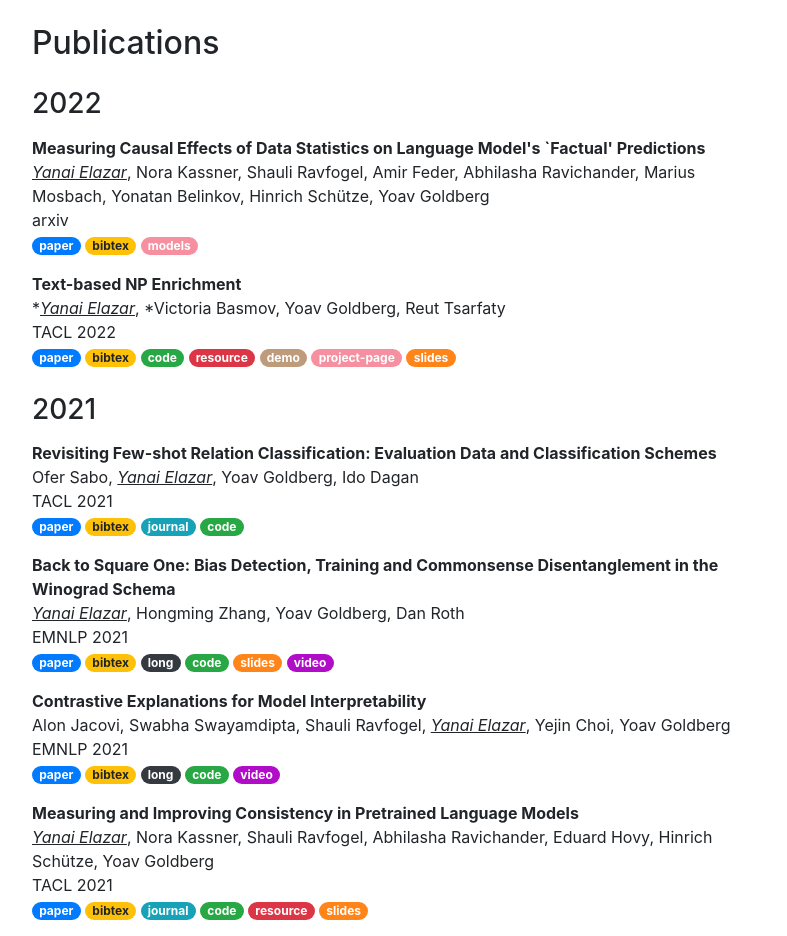
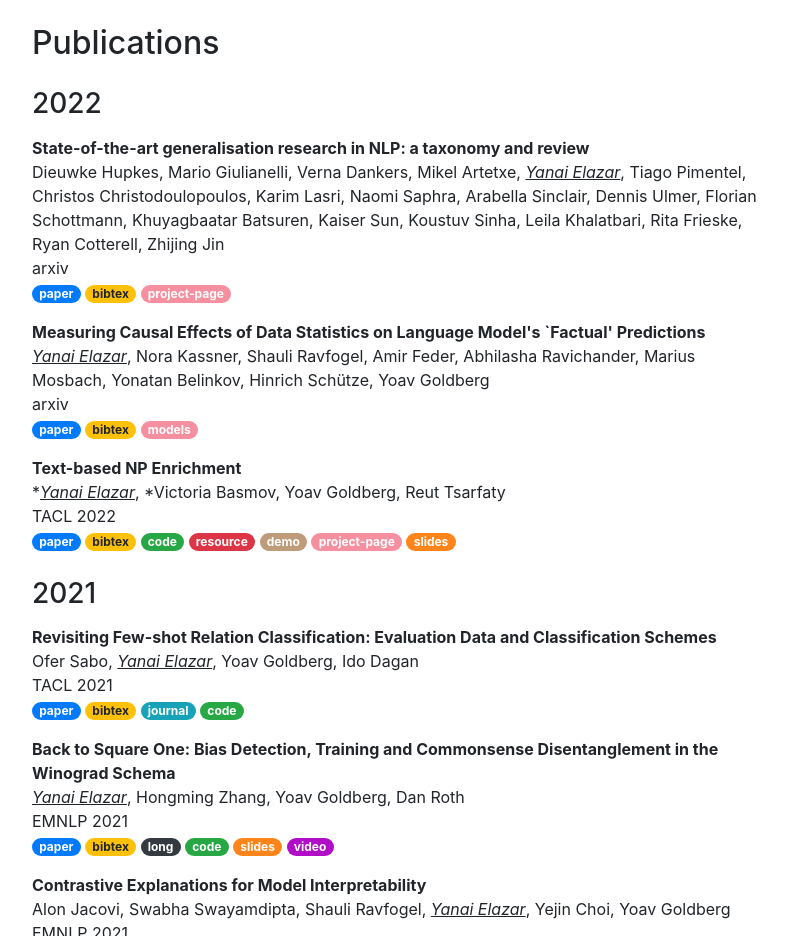
Before and after one commit to yanaiela/yanaiela.github.io, a website with bundled scripts: page index.html in a window 1280 px wide. Shown: the part 1560-2496 px from the top of the page, without its empty margins (243-1030 px from the left). Built offline with nearby package versions, Linux system fonts and the light colour scheme; some icons are missing; a web font is replaced by a local one.

Commit message:
genbench

```diff
--- a/index.html
+++ b/index.html
@@ -293,6 +293,15 @@
 
           <h3>2022</h3>
 
+             <p>
+                <b>State-of-the-art generalisation research in NLP: a taxonomy and review</b><br/>
+                Dieuwke Hupkes, Mario Giulianelli, Verna Dankers, Mikel Artetxe, <u><i>Yanai Elazar</u></i>, Tiago Pimentel, Christos Christodoulopoulos, Karim Lasri, Naomi Saphra, Arabella Sinclair, Dennis Ulmer, Florian Schottmann, Khuyagbaatar Batsuren, Kaiser Sun, Koustuv Sinha, Leila Khalatbari, Rita Frieske, Ryan Cotterell, Zhijing Jin<br/>
+                arxiv<br/>
+                <a href="https://arxiv.org/abs/2210.03050"><span class="badge badge-pill badge-primary">paper</span></a>
+                <a href="bibtex/genbench.bib" target="_blank"><span class="badge badge-pill badge-warning">bibtex</span></a>
+                <a href="https://genbench.github.io/"><span class="badge badge-pill badge-project">project-page</span></a>
+             </p>
+
         <p>
             <b>Measuring Causal Effects of Data Statistics on Language Model's `Factual' Predictions</b><br/>
             <u><i>Yanai Elazar</u></i>, Nora Kassner, Shauli Ravfogel, Amir Feder, Abhilasha Ravichander, Marius Mosbach, Yonatan Belinkov, Hinrich Schütze, Yoav Goldberg<br/>
```
Also changed, not shown: 1 other file.
